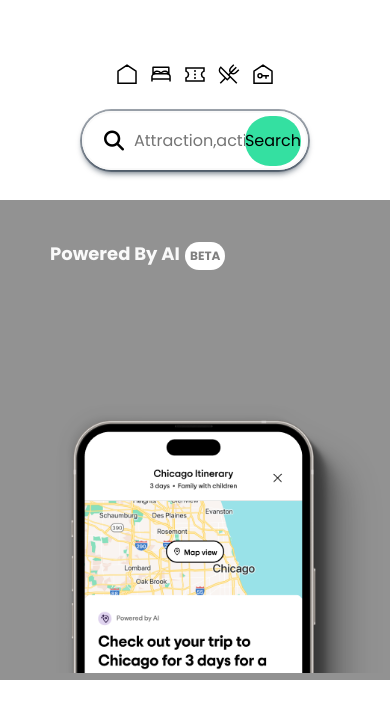
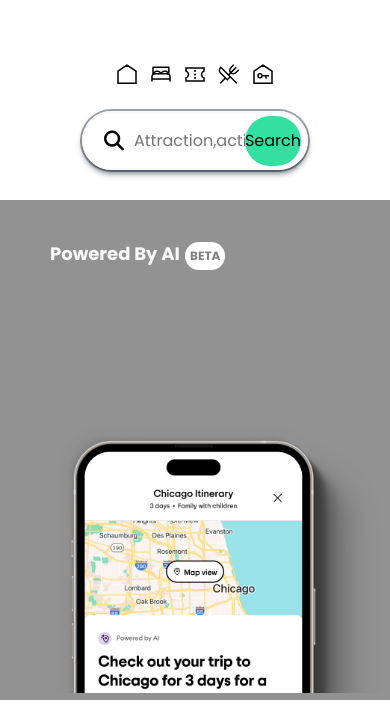
Before and after one commit to vignesh-vc/tripadvisor-clone, a plain HTML site: page index.html in a window 390 px wide. Shown: the part 70-775 px from the top of the page. Drawn offline with Linux system fonts and the light colour scheme.

Commit message:
Update style.css

```diff
--- a/style.css
+++ b/style.css
@@ -786,7 +786,7 @@ cursor: pointer;
     .search__4--sm-img {
         position: relative;
         margin-top: 20px;
-        padding-top: 200px;
+        padding-top: 220px;
     }
 
     .search__4--sm-img img {
```
